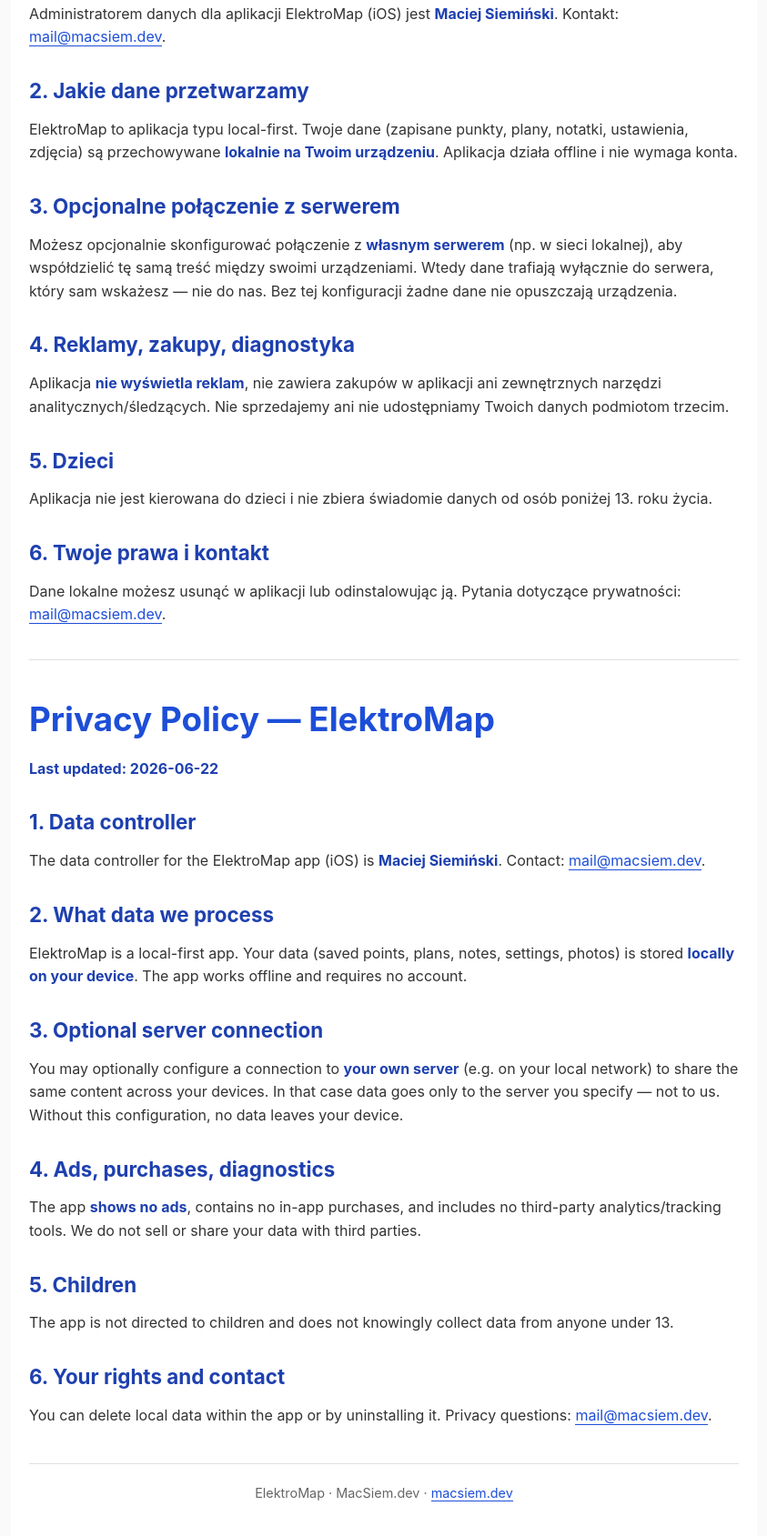
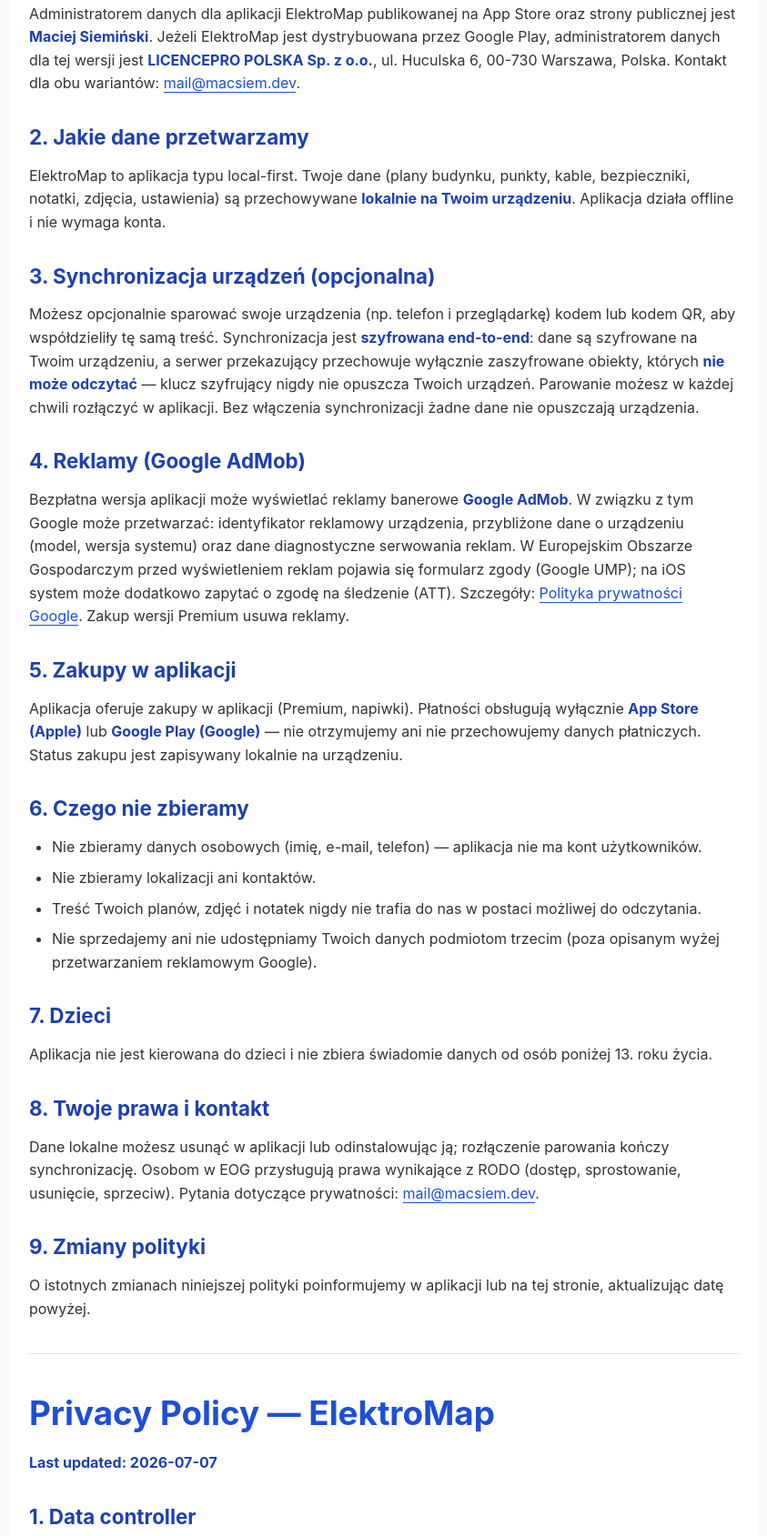
Before and after one commit to MacSiem/macsiem.github.io, a plain HTML site: page elektromap-privacy/index.html in a window 1280 px wide. Shown: the part 275-1964 px from the top of the page at 91% size, without its empty margins (218-1061 px from the left). Drawn offline with Linux system fonts and the light colour scheme.

Commit message:
elektromap-privacy: dual controller (Maciej Siemiński / LICENCEPRO for Play), E2E pairing sync, AdMob + IAP sections, bump date

```diff
--- a/elektromap-privacy/index.html
+++ b/elektromap-privacy/index.html
@@ -28,50 +28,78 @@
 
     <section id="pl" lang="pl">
         <h1>Polityka prywatności — ElektroMap</h1>
-        <p><strong>Ostatnia aktualizacja: 2026-06-22</strong></p>
+        <p><strong>Ostatnia aktualizacja: 2026-07-07</strong></p>
 
         <h2>1. Administrator danych</h2>
-        <p>Administratorem danych dla aplikacji ElektroMap (iOS) jest <strong>Maciej Siemiński</strong>. Kontakt: <a href="mailto:mail@macsiem.dev">mail@macsiem.dev</a>.</p>
+        <p>Administratorem danych dla aplikacji ElektroMap publikowanej na App Store oraz strony publicznej jest <strong>Maciej Siemiński</strong>. Jeżeli ElektroMap jest dystrybuowana przez Google Play, administratorem danych dla tej wersji jest <strong>LICENCEPRO POLSKA Sp. z o.o.</strong>, ul. Huculska 6, 00-730 Warszawa, Polska. Kontakt dla obu wariantów: <a href="mailto:mail@macsiem.dev">mail@macsiem.dev</a>.</p>
 
         <h2>2. Jakie dane przetwarzamy</h2>
-        <p>ElektroMap to aplikacja typu local-first. Twoje dane (zapisane punkty, plany, notatki, ustawienia, zdjęcia) są przechowywane <strong>lokalnie na Twoim urządzeniu</strong>. Aplikacja działa offline i nie wymaga konta.</p>
+        <p>ElektroMap to aplikacja typu local-first. Twoje dane (plany budynku, punkty, kable, bezpieczniki, notatki, zdjęcia, ustawienia) są przechowywane <strong>lokalnie na Twoim urządzeniu</strong>. Aplikacja działa offline i nie wymaga konta.</p>
 
-        <h2>3. Opcjonalne połączenie z serwerem</h2>
-        <p>Możesz opcjonalnie skonfigurować połączenie z <strong>własnym serwerem</strong> (np. w sieci lokalnej), aby współdzielić tę samą treść między swoimi urządzeniami. Wtedy dane trafiają wyłącznie do serwera, który sam wskażesz — nie do nas. Bez tej konfiguracji żadne dane nie opuszczają urządzenia.</p>
+        <h2>3. Synchronizacja urządzeń (opcjonalna)</h2>
+        <p>Możesz opcjonalnie sparować swoje urządzenia (np. telefon i przeglądarkę) kodem lub kodem QR, aby współdzieliły tę samą treść. Synchronizacja jest <strong>szyfrowana end-to-end</strong>: dane są szyfrowane na Twoim urządzeniu, a serwer przekazujący przechowuje wyłącznie zaszyfrowane obiekty, których <strong>nie może odczytać</strong> — klucz szyfrujący nigdy nie opuszcza Twoich urządzeń. Parowanie możesz w każdej chwili rozłączyć w aplikacji. Bez włączenia synchronizacji żadne dane nie opuszczają urządzenia.</p>
 
-        <h2>4. Reklamy, zakupy, diagnostyka</h2>
-        <p>Aplikacja <strong>nie wyświetla reklam</strong>, nie zawiera zakupów w aplikacji ani zewnętrznych narzędzi analitycznych/śledzących. Nie sprzedajemy ani nie udostępniamy Twoich danych podmiotom trzecim.</p>
+        <h2>4. Reklamy (Google AdMob)</h2>
+        <p>Bezpłatna wersja aplikacji może wyświetlać reklamy banerowe <strong>Google AdMob</strong>. W związku z tym Google może przetwarzać: identyfikator reklamowy urządzenia, przybliżone dane o urządzeniu (model, wersja systemu) oraz dane diagnostyczne serwowania reklam. W Europejskim Obszarze Gospodarczym przed wyświetleniem reklam pojawia się formularz zgody (Google UMP); na iOS system może dodatkowo zapytać o zgodę na śledzenie (ATT). Szczegóły: <a href="https://policies.google.com/privacy">Polityka prywatności Google</a>. Zakup wersji Premium usuwa reklamy.</p>
 
-        <h2>5. Dzieci</h2>
+        <h2>5. Zakupy w aplikacji</h2>
+        <p>Aplikacja oferuje zakupy w aplikacji (Premium, napiwki). Płatności obsługują wyłącznie <strong>App Store (Apple)</strong> lub <strong>Google Play (Google)</strong> — nie otrzymujemy ani nie przechowujemy danych płatniczych. Status zakupu jest zapisywany lokalnie na urządzeniu.</p>
+
+        <h2>6. Czego nie zbieramy</h2>
+        <ul>
+            <li>Nie zbieramy danych osobowych (imię, e-mail, telefon) — aplikacja nie ma kont użytkowników.</li>
+            <li>Nie zbieramy lokalizacji ani kontaktów.</li>
+            <li>Treść Twoich planów, zdjęć i notatek nigdy nie trafia do nas w postaci możliwej do odczytania.</li>
+            <li>Nie sprzedajemy ani nie udostępniamy Twoich danych podmiotom trzecim (poza opisanym wyżej przetwarzaniem reklamowym Google).</li>
+        </ul>
+
+        <h2>7. Dzieci</h2>
         <p>Aplikacja nie jest kierowana do dzieci i nie zbiera świadomie danych od osób poniżej 13. roku życia.</p>
 
-        <h2>6. Twoje prawa i kontakt</h2>
-        <p>Dane lokalne możesz usunąć w aplikacji lub odinstalowując ją. Pytania dotyczące prywatności: <a href="mailto:mail@macsiem.dev">mail@macsiem.dev</a>.</p>
+        <h2>8. Twoje prawa i kontakt</h2>
+        <p>Dane lokalne możesz usunąć w aplikacji lub odinstalowując ją; rozłączenie parowania kończy synchronizację. Osobom w EOG przysługują prawa wynikające z RODO (dostęp, sprostowanie, usunięcie, sprzeciw). Pytania dotyczące prywatności: <a href="mailto:mail@macsiem.dev">mail@macsiem.dev</a>.</p>
+
+        <h2>9. Zmiany polityki</h2>
+        <p>O istotnych zmianach niniejszej polityki poinformujemy w aplikacji lub na tej stronie, aktualizując datę powyżej.</p>
     </section>
 
     <hr style="margin:36px 0;border:none;border-top:1px solid #e0e0e0;">
 
     <section id="en" lang="en">
         <h1>Privacy Policy — ElektroMap</h1>
-        <p><strong>Last updated: 2026-06-22</strong></p>
+        <p><strong>Last updated: 2026-07-07</strong></p>
 
         <h2>1. Data controller</h2>
-        <p>The data controller for the ElektroMap app (iOS) is <strong>Maciej Siemiński</strong>. Contact: <a href="mailto:mail@macsiem.dev">mail@macsiem.dev</a>.</p>
+        <p>The data controller for the ElektroMap app on the App Store and the public website is <strong>Maciej Siemiński</strong>. If ElektroMap is distributed through Google Play, the data controller for that version is <strong>LICENCEPRO POLSKA Sp. z o.o.</strong>, ul. Huculska 6, 00-730 Warsaw, Poland. Contact for both variants: <a href="mailto:mail@macsiem.dev">mail@macsiem.dev</a>.</p>
 
         <h2>2. What data we process</h2>
-        <p>ElektroMap is a local-first app. Your data (saved points, plans, notes, settings, photos) is stored <strong>locally on your device</strong>. The app works offline and requires no account.</p>
+        <p>ElektroMap is a local-first app. Your data (building plans, points, cables, breakers, notes, photos, settings) is stored <strong>locally on your device</strong>. The app works offline and requires no account.</p>
 
-        <h2>3. Optional server connection</h2>
-        <p>You may optionally configure a connection to <strong>your own server</strong> (e.g. on your local network) to share the same content across your devices. In that case data goes only to the server you specify — not to us. Without this configuration, no data leaves your device.</p>
+        <h2>3. Device sync (optional)</h2>
+        <p>You may optionally pair your devices (e.g. phone and browser) with a code or QR code so they share the same content. Sync is <strong>end-to-end encrypted</strong>: data is encrypted on your device and the relay server stores only encrypted objects it <strong>cannot read</strong> — the encryption key never leaves your devices. You can unpair at any time in the app. Without enabling sync, no data leaves your device.</p>
 
-        <h2>4. Ads, purchases, diagnostics</h2>
-        <p>The app <strong>shows no ads</strong>, contains no in-app purchases, and includes no third-party analytics/tracking tools. We do not sell or share your data with third parties.</p>
+        <h2>4. Advertising (Google AdMob)</h2>
+        <p>The free version of the app may show <strong>Google AdMob</strong> banner ads. In connection with this, Google may process: the device advertising identifier, approximate device information (model, OS version) and ad-serving diagnostic data. In the European Economic Area a consent form (Google UMP) is shown before ads are served; on iOS the system may additionally ask for tracking permission (ATT). Details: <a href="https://policies.google.com/privacy">Google Privacy Policy</a>. Purchasing Premium removes ads.</p>
 
-        <h2>5. Children</h2>
+        <h2>5. In-app purchases</h2>
+        <p>The app offers in-app purchases (Premium, tips). Payments are handled exclusively by the <strong>App Store (Apple)</strong> or <strong>Google Play (Google)</strong> — we do not receive or store any payment data. Purchase status is stored locally on the device.</p>
+
+        <h2>6. What we do NOT collect</h2>
+        <ul>
+            <li>No personal data (name, e-mail, phone) — the app has no user accounts.</li>
+            <li>No location data and no contacts.</li>
+            <li>The content of your plans, photos and notes never reaches us in readable form.</li>
+            <li>We do not sell or share your data with third parties (beyond the Google advertising processing described above).</li>
+        </ul>
+
+        <h2>7. Children</h2>
         <p>The app is not directed to children and does not knowingly collect data from anyone under 13.</p>
 
-        <h2>6. Your rights and contact</h2>
-        <p>You can delete local data within the app or by uninstalling it. Privacy questions: <a href="mailto:mail@macsiem.dev">mail@macsiem.dev</a>.</p>
+        <h2>8. Your rights and contact</h2>
+        <p>You can delete local data within the app or by uninstalling it; unpairing stops sync. EEA residents have GDPR rights (access, rectification, erasure, objection). Privacy questions: <a href="mailto:mail@macsiem.dev">mail@macsiem.dev</a>.</p>
+
+        <h2>9. Changes to this policy</h2>
+        <p>We will announce material changes in the app or on this page by updating the date above.</p>
     </section>
 
     <footer>ElektroMap · MacSiem.dev · <a href="https://macsiem.dev/">macsiem.dev</a></footer>
```
